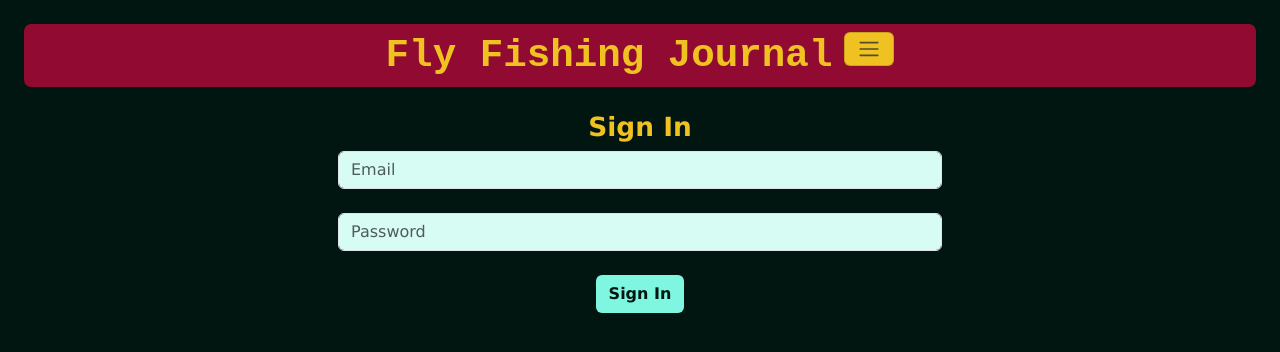
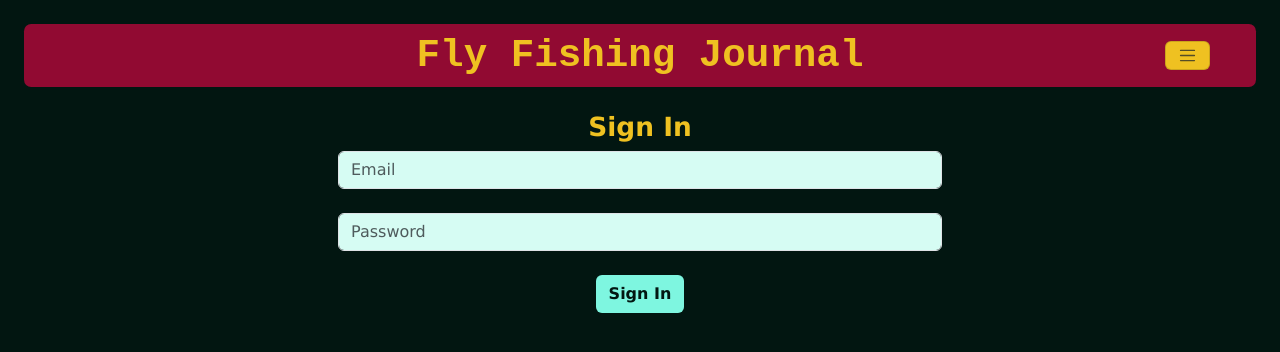
Before and after one commit to brianscherner/fly-fishing-journal, a React (Create React App) app: page /account in a window 1280 px wide. Shown: the top 352 px of the page. Built offline with nearby package versions, Linux system fonts and the light colour scheme; no server answers.

Commit message:
Align navbar menu links under title and align navbar menu to right.

```diff
--- a/src/components/CustomNavbar.js
+++ b/src/components/CustomNavbar.js
@@ -8,16 +8,17 @@ function CustomNavbar() {
   return (
     <Navbar expand=''>
       <Container>
+        <div></div>
         <h1 className='app-title'>Fly Fishing Journal</h1>
         <Navbar.Toggle aria-controls="basic-navbar-nav"/>
         <Navbar.Collapse id="basic-navbar-nav">
-          <div className="navbar-menu-links">
-            <Nav className="me-auto header-links">
-                <NavLink to="/trips">Trips</NavLink>
-                <NavLink to="/sign-up">Sign Up</NavLink>
-                <NavLink to="/account">Account</NavLink>
-            </Nav>
-          </div>
+          <Nav className="me-auto header-links">
+            <div className="navbar-menu-links">
+              <NavLink to="/trips">Trips</NavLink>
+              <NavLink to="/sign-up">Sign Up</NavLink>
+              <NavLink to="/account">Account</NavLink>
+            </div>
+          </Nav>
         </Navbar.Collapse>
       </Container>
     </Navbar>
--- a/src/index.css
+++ b/src/index.css
@@ -15,48 +15,56 @@
 /* navbar menu styling */
 a {
   color: var(--accent);
+  float: right;
 }
 
-a:link {
-  text-decoration: none;
-}
-
-a:visited {
+a:link,
+a:visited,
+a:hover,
+a:active  {
   text-decoration: none;
 }
 
 a:hover {
-  text-decoration: none;
   color: var(--text);
 }
 
-a:active {
-  text-decoration: none;
-}
-
 .navbar-nav.me-auto {
-  float: right;
+  float: center;
 }
 
 .navbar {
   border-radius: 0.45rem;
   background-color: var(--secondary);
+  display: flex;
+}
+
+.navbar-collapse {
+  grid-column: span 3;
 }
 
 .navbar > .container {
-  display: flex;
+  display: grid;
+  grid-template-columns: 1fr 4fr 1fr;
   flex-wrap: inherit;
-  align-items: flex-start;
-  justify-content: center;
+  align-items: center;
+  position: relative;
+  margin: 0 auto 0 auto;
+  padding: 0 0 0 0;
+  width: 100%;
 }
 
 .navbar-menu-links {
-  text-align: left;
+  display: flex;
+  justify-content: center;
+  gap: 0.65rem;
+  margin-top: 1rem;
 }
 
 .navbar-toggler {
   background-color: var(--accent);
-  font-size: 1rem;
+  font-size: 0.8rem;
+  justify-self: flex-end;
 }
 
 .navbar-toggler:hover {
@@ -99,8 +107,8 @@ a:active {
   font-family:'Courier New', Courier, monospace;
   font-weight: 900;
   color: var(--accent);
-  padding-right: 0.75rem;
   margin: 0;
+  justify-self: center;
 }
 
 .header-links {
```
